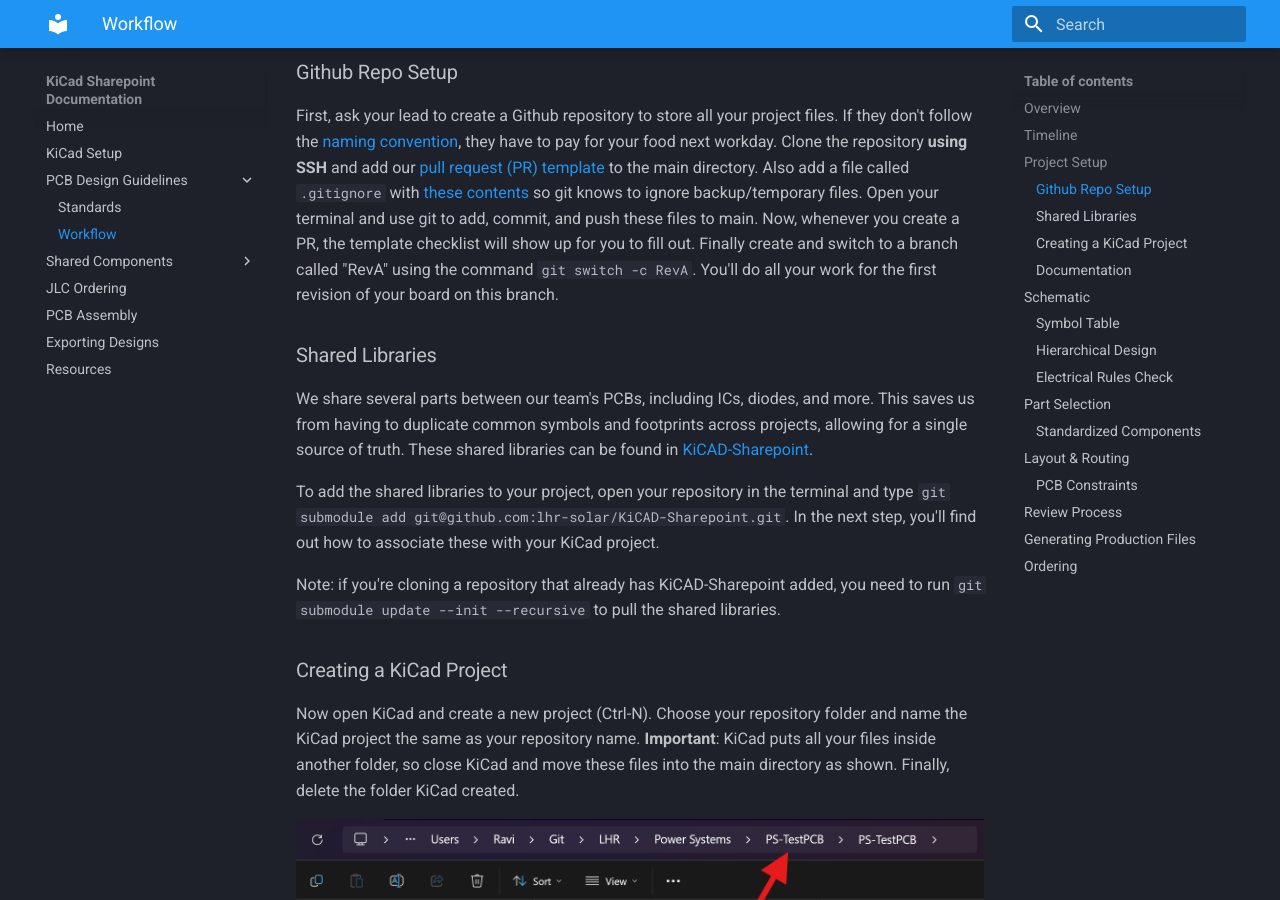
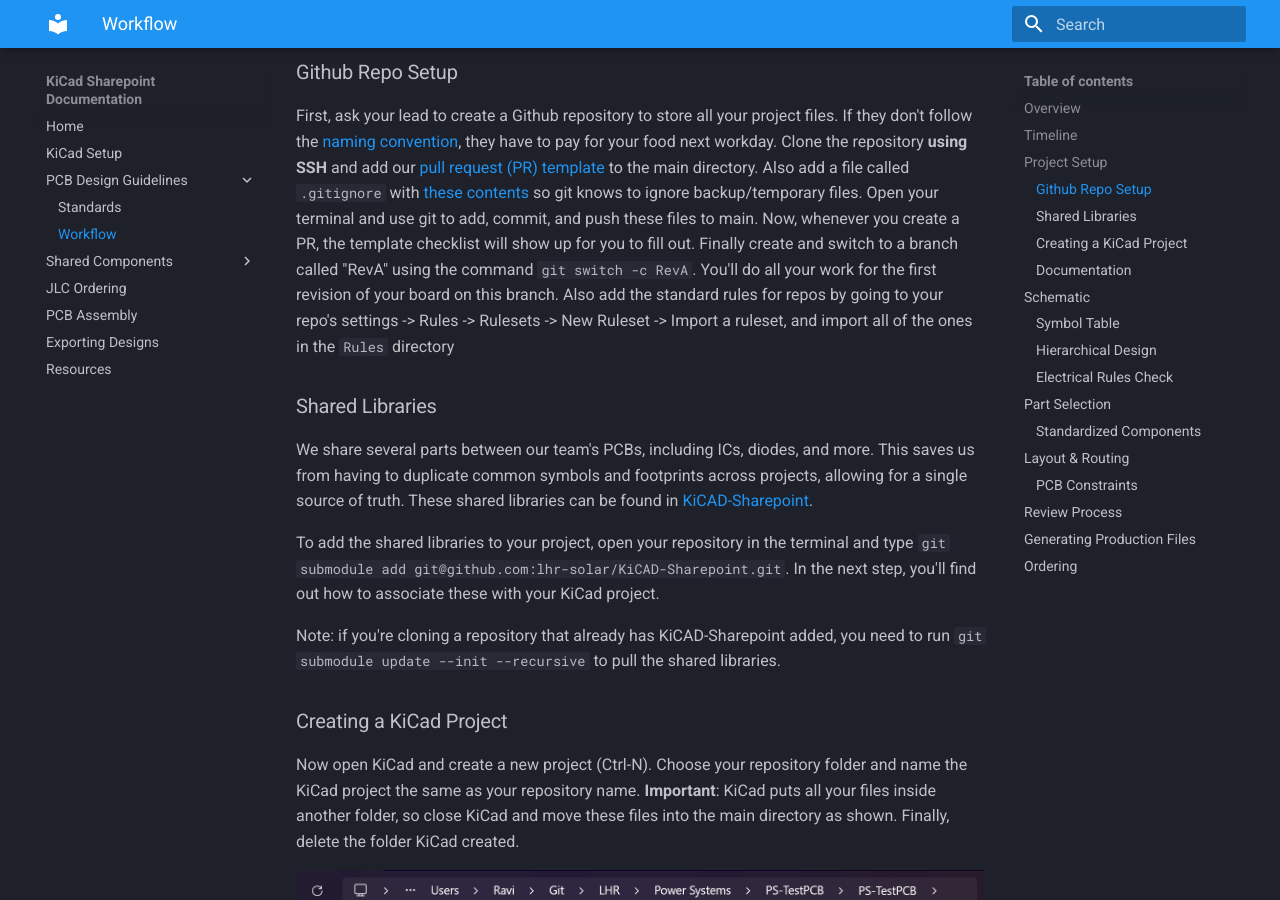
Before and after one commit to lhr-solar/KiCAD-Sharepoint, an MkDocs documentation site: the page built from docs/Workflow.md, in a window 1280 px wide and 900 px high, scrolled down 776 px. Built offline with MkDocs 1.6.1 and Material for MkDocs 9.7.7, drawn with Linux system fonts in a browser that asks for light colours.

Commit message:
add explanation for how to add rules

```diff
--- a/docs/Workflow.md
+++ b/docs/Workflow.md
@@ -14,7 +14,7 @@
 ## Project Setup
 Follow these steps to set up a new hardware project.
 ### Github Repo Setup
-First, ask your lead to create a Github repository to store all your project files. If they don't follow the [naming convention](Standards.md#naming-convention), they have to pay for your food next workday. Clone the repository **using SSH** and add our [pull request (PR) template](https://github.com/lhr-solar/KiCAD-Sharepoint/blob/main/PULL_REQUEST_TEMPLATE.md) to the main directory. Also add a file called `.gitignore` with [these contents](https://github.com/lhr-solar/PS-LVCarrierPCB/blob/main/.gitignore) so git knows to ignore backup/temporary files. Open your terminal and use git to add, commit, and push these files to main. Now, whenever you create a PR, the template checklist will show up for you to fill out. Finally create and switch to a branch called "RevA" using the command `git switch -c RevA`. You'll do all your work for the first revision of your board on this branch.
+First, ask your lead to create a Github repository to store all your project files. If they don't follow the [naming convention](Standards.md#naming-convention), they have to pay for your food next workday. Clone the repository **using SSH** and add our [pull request (PR) template](https://github.com/lhr-solar/KiCAD-Sharepoint/blob/main/PULL_REQUEST_TEMPLATE.md) to the main directory. Also add a file called `.gitignore` with [these contents](https://github.com/lhr-solar/PS-LVCarrierPCB/blob/main/.gitignore) so git knows to ignore backup/temporary files. Open your terminal and use git to add, commit, and push these files to main. Now, whenever you create a PR, the template checklist will show up for you to fill out. Finally create and switch to a branch called "RevA" using the command `git switch -c RevA`. You'll do all your work for the first revision of your board on this branch. Also add the standard rules for repos by going to your repo's settings -> Rules -> Rulesets -> New Ruleset -> Import a ruleset, and import all of the ones in the `Rules` directory
 ### Shared Libraries
 We share several parts between our team's PCBs, including ICs, diodes, and more. This saves us from having to duplicate common symbols and footprints across projects, allowing for a single source of truth. These shared libraries can be found in [KiCAD-Sharepoint](https://github.com/lhr-solar/KiCAD-Sharepoint).
 
```
